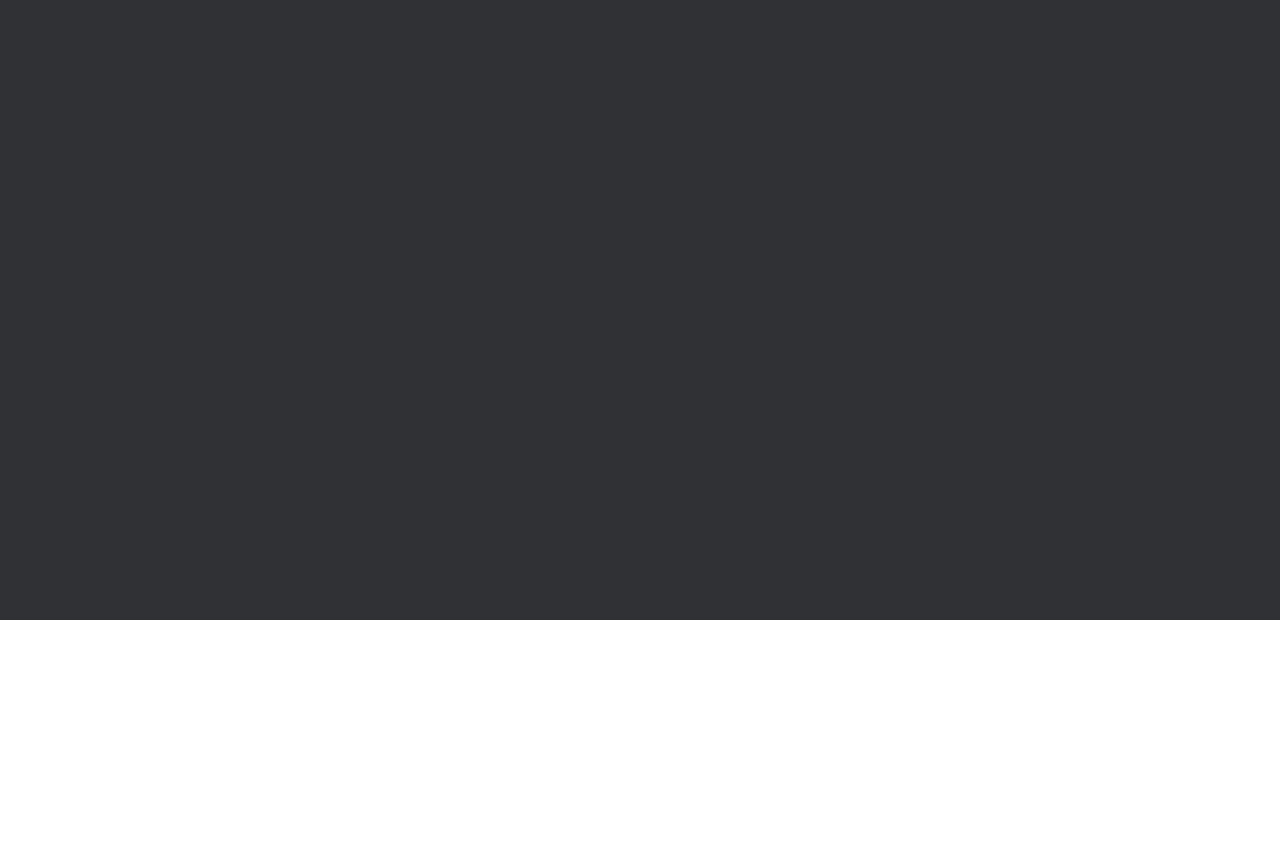
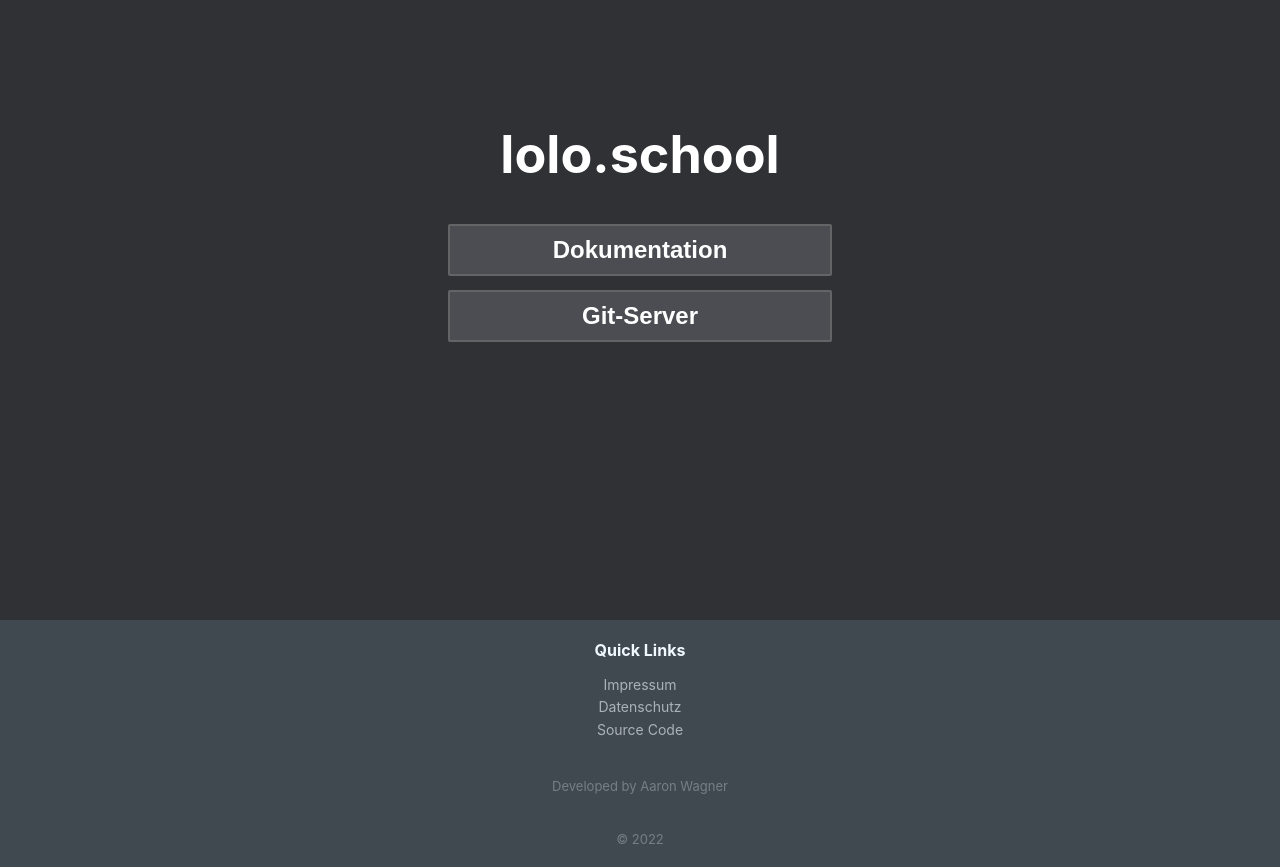
Before and after one commit to Lore-Lorentz-Schule/landing-page-lolo, a React (Create React App) app: page / in a window 1280 px wide. Shown: the part 180-1047 px from the top of the page. Before the commit the page ends 800 px from the top, so only its background shows below. Built offline with nearby package versions, Linux system fonts and the light colour scheme.

Commit message:
:sparkles: added buttons and footer

```diff
--- a/src/App.css
+++ b/src/App.css
@@ -60,22 +60,22 @@
 [type="submit"] {
   font-family: 'Montserrat', Arial, Helvetica, sans-serif;
   width: 30%;
-  background:#4e4d57;
-  border: #062233;
+  background:#605f669c;
+  border:2.9px solid #626466;
   border-radius:2px;
-  border:0;
   cursor:pointer;
   color:rgb(255, 255, 255);
   font-size:24px;
   padding-top:10px;
   padding-bottom:10px;
   transition: all 0.3s;
-  margin-top:-4px;
+  margin-top:4px;
+  margin-bottom: 10px;
   font-weight:700;
   text-align: center;
 
 }
-[type="submit"]:hover { background:#555151; }
+[type="submit"]:hover { background:#706f779c; }
 
 @media screen and (max-width: 800px) {
   [type="submit"] {
@@ -88,3 +88,97 @@
     width: 90%;
   }
 }
+
+
+
+/* Simple Dark Footer */
+
+.footer-dark {
+  padding:20px 0;
+  color:#f0f9ff;
+  background-color: #414950;
+}
+
+.footer-dark h3 {
+  margin-top:0;
+  margin-bottom:12px;
+  font-weight:bold;
+  font-size:16px;
+}
+
+.footer-dark ul {
+  padding:0;
+  list-style:none;
+  line-height:1.6;
+  font-size:14px;
+  margin-bottom:0;
+}
+
+.footer-dark ul a {
+  color:inherit;
+  text-decoration:none;
+  opacity:0.6;
+}
+
+.footer-dark ul a:hover {
+  opacity:0.8;
+}
+
+@media (max-width:767px) {
+  .footer-dark .item:not(.social) {
+      text-align:center;
+      padding-bottom:20px;
+  }
+}
+
+.footer-dark .item.text {
+  margin-bottom:36px;
+}
+
+@media (max-width:767px) {
+  .footer-dark .item.text {
+      margin-bottom:0;
+  }
+}
+
+.footer-dark .item.text p {
+  opacity:0.6;
+  margin-bottom:0;
+}
+
+.footer-dark .item.social {
+  text-align:center;
+}
+
+@media (max-width:991px) {
+  .footer-dark .item.social {
+      text-align:center;
+      margin-top:20px;
+  }
+}
+
+.footer-dark .item.social > a {
+  font-size:20px;
+  width:36px;
+  height:36px;
+  line-height:36px;
+  display:inline-block;
+  text-align:center;
+  border-radius:50%;
+  box-shadow:0 0 0 1px rgba(255,255,255,0.4);
+  margin:0 8px;
+  color:#fff;
+  opacity:0.75;
+}
+
+.footer-dark .item.social > a:hover {
+  opacity:0.9;
+}
+
+.footer-dark .copyright {
+  text-align:center;
+  padding-top:24px;
+  opacity:0.3;
+  font-size:13px;
+  margin-bottom:0;
+}
--- a/src/App.js
+++ b/src/App.js
@@ -4,8 +4,31 @@ function App() {
   return (
     <div className="App">
       <header className="App-header">
+        <h1>lolo.school</h1>
+        <input type="submit" value="Dokumentation" />
+        <input type="submit" value="Git-Server" />
+      </header>
 
-      </header>
+      <div class="footer-dark">
+    <footer>
+        <center>
+            <div class="container">
+                <div class="row">
+                    <div class="col-sm-6 col-md-3 item">
+                        <h3>Quick Links</h3>
+                        <ul>
+                            <li><a href="https://www.lore-lorentz-schule.de/impressum">Impressum</a></li>
+                            <li><a href="https://www.lore-lorentz-schule.de/datenschutz">Datenschutz</a></li>
+                            <li><a href="https://github.com/Lore-Lorentz-Schule/landing-page-lolo.git">Source Code</a></li>
+                        </ul>
+                    </div>
+                </div>
+                <p class="copyright">Developed by Aaron Wagner</p>
+                <p class="copyright">© 2022  </p>
+            </div>
+        </center>
+    </footer>
+</div>
     </div>
   );
 }
```
